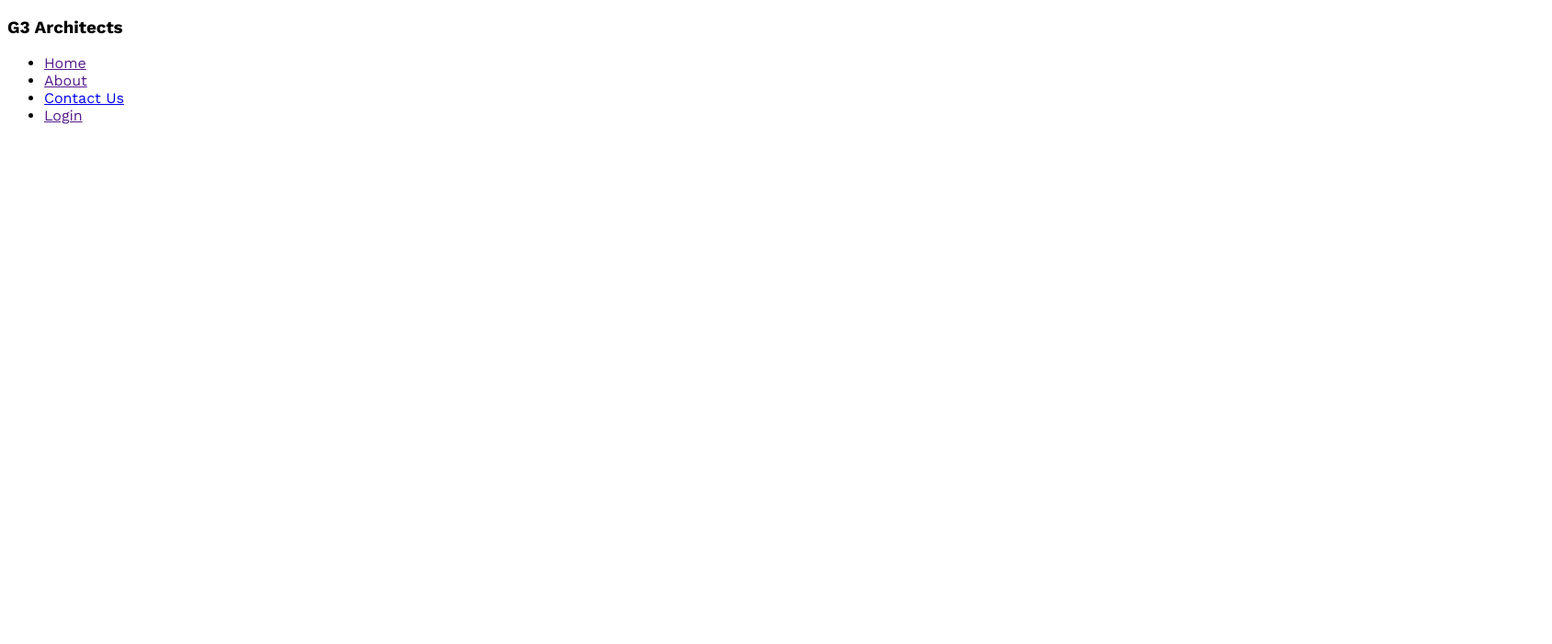
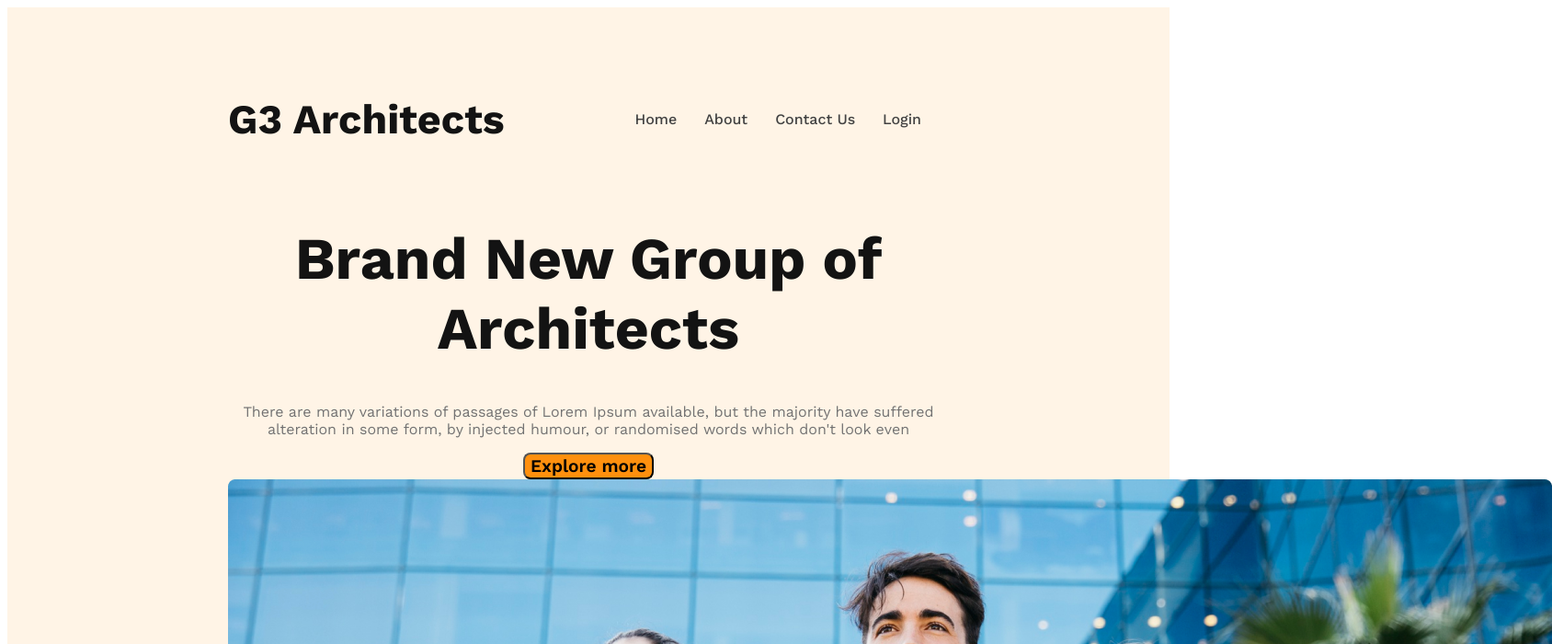
Before and after one commit to DevHadiuR/PHM9-g3-architects-website, a plain HTML site: page index.html in a window 1280 px wide. Shown: the top 700 px of the page at 92% size, 1688 px wide, since content can reach past the window. Drawn offline with nearby package versions, Linux system fonts and the light colour scheme.

Commit message:
banner content added

```diff
--- a/Styles/architect.css
+++ b/Styles/architect.css
@@ -1,7 +1,62 @@
 @import url('https://fonts.googleapis.com/css2?family=Inter:wght@400;500;700&family=Merriweather:wght@400;700;900&family=Work+Sans:wght@400;500;600;700;800;900&display=swap');
+
+/* shared styles */
 
 *{
     font-family: 'Inter', sans-serif;
 font-family: 'Merriweather', serif;
 font-family: 'Work Sans', sans-serif;
 }
+.btn-primary{
+    border-radius: 8px;
+background: #FF900E;
+font-size: 1.2rem;
+font-weight: 600;
+}
+/* header styles */
+header{
+    background: rgba(255, 144, 14, 0.10);
+    padding: 50px 240px;
+}
+nav{
+    display: flex;
+    justify-content: space-between;
+    align-items: center;
+}
+.nav-title{
+    font-size: 2.8rem;
+    font-weight: 700;
+    color: #131313;
+}
+nav > ul{
+    display: flex;
+
+}
+nav li{
+    list-style: none;
+    margin-right: 30px;
+    font-weight: 500;
+    font-size: 1rem;
+
+}
+nav li a{
+    text-decoration: none;
+    color: #424242;
+}
+/* banner styles */
+.banner-content{
+    max-width:800px;
+    text-align: center;
+    margin: 0 auto;
+
+}
+.banner-title{
+    font-size: 4rem;
+    font-weight: 700;
+    color: #131313;
+}
+.banner-description{
+    color: #727272;
+    font-size: 1 rem;
+    font-weight: 400;
+}
--- a/index.html
+++ b/index.html
@@ -9,7 +9,7 @@
 <body>
     <header>
         <nav>
-            <h3>G3 Architects</h3>
+            <h3 class="nav-title">G3 Architects</h3>
             <ul>
                 <li><a href="">Home</a></li>
                 <li><a href="">About</a></li>
@@ -17,6 +17,14 @@
                 <li><a href="">Login</a></li>
             </ul>
         </nav>
+        <div class="banner">
+        <div class="banner-content">
+            <h1 class="banner-title">Brand New Group of Architects</h1>
+            <p class="banner-description">There are many variations of passages of Lorem Ipsum available, but the majority have suffered alteration in some form, by injected humour, or randomised words which don't look even</p>
+            <button class="btn-primary">Explore more</button>
+        </div>
+            <img src="g3-architects-resources/images/banner.png" alt="">
+        </div>
     </header>
 
 
```
